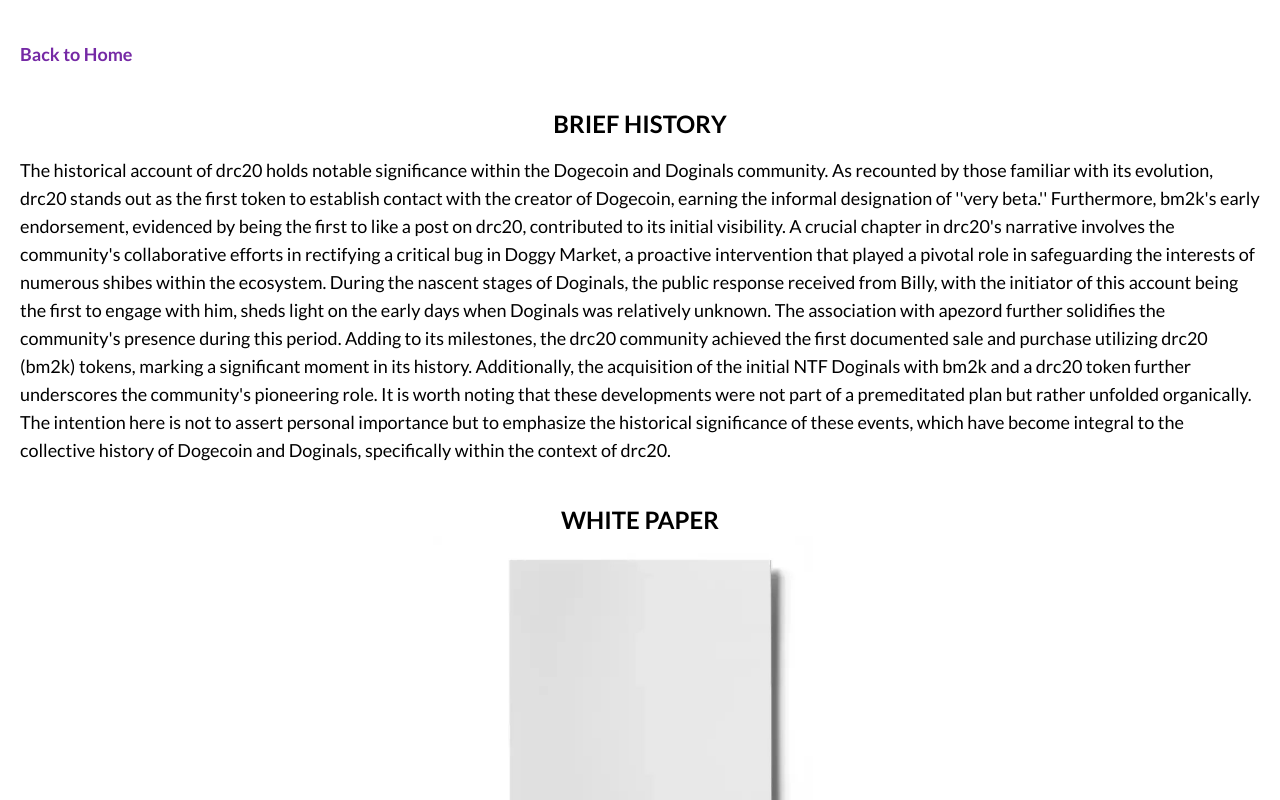
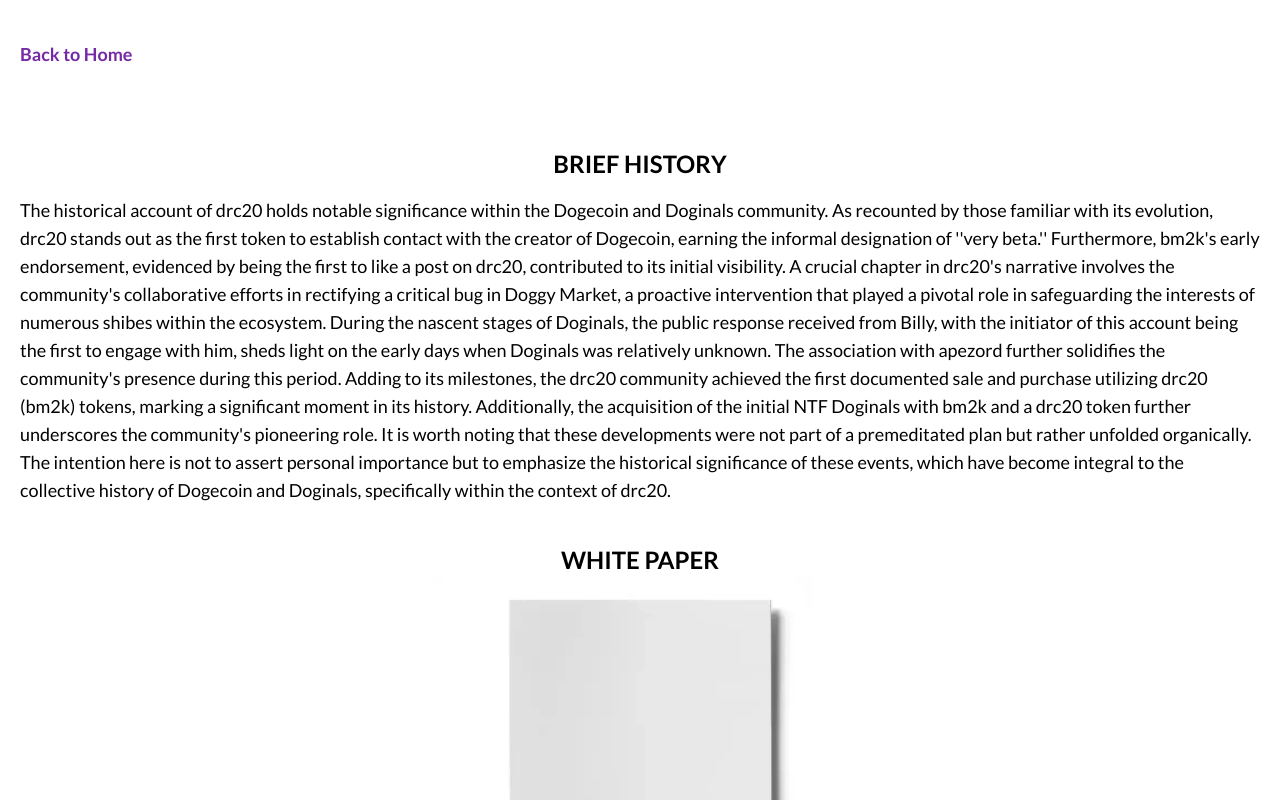
Before and after one commit to T-laye/bm2k, a Next.js app: page /whitepaper in a window 1280 px wide. Shown: the top 800 px of the page. Built offline with nearby package versions, Linux system fonts and the light colour scheme.

Commit message:
added aniamtions

```diff
--- a/src/pages/whitepaper.jsx
+++ b/src/pages/whitepaper.jsx
@@ -19,11 +19,15 @@
         <h3
           data-aos="fade-up"
           data-aos-delay=""
-          className="text-2xl font-bold text-center mt-10"
+          className="text-2xl font-bold text-center mt-20"
         >
           BRIEF HISTORY
         </h3>
-        <p data-aos="fade-up" data-aos-delay="300" className="text-lg mt-4">
+        <p
+          data-aos="fade-up"
+          data-aos-delay="300"
+          className="text-lg mt-4 mx-auto"
+        >
           The historical account of drc20 holds notable significance within the
           Dogecoin and Doginals community. As recounted by those familiar with
           its evolution, drc20 stands out as the first token to establish
```
